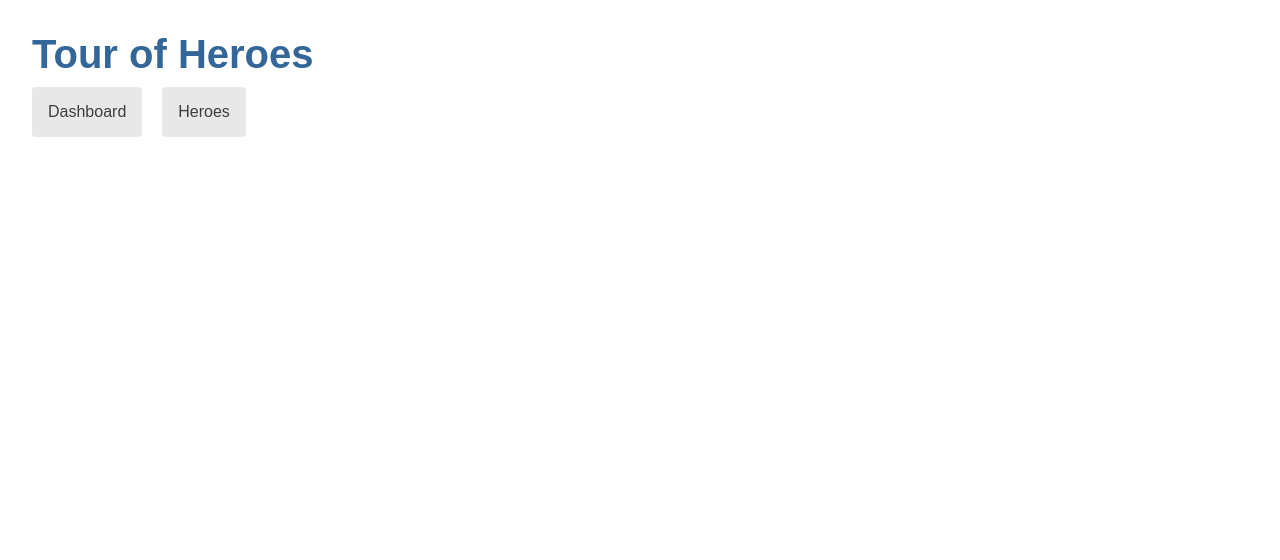
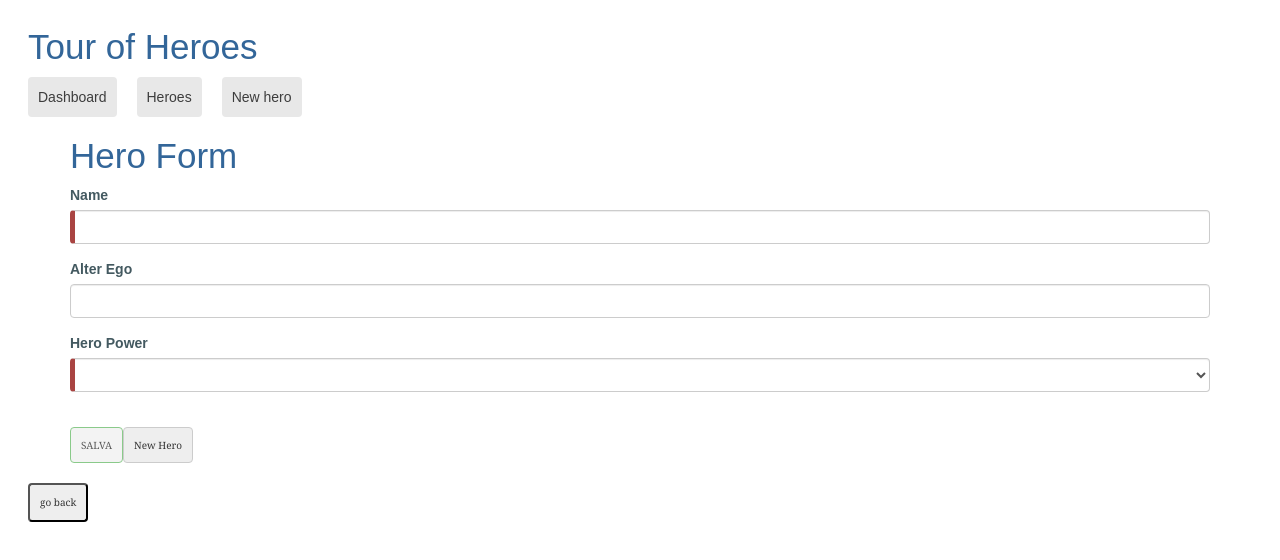
Before and after one commit to MatteoR1994/tourOfHeroes, an Angular app: page /detail in a window 1280 px wide. Before the commit this address led to /. Shown: the top 560 px of the page. Built offline with nearby package versions, Linux system fonts and the light colour scheme.

Commit message:
inserimento e modifica eroe con form

```diff
--- a/src/app/app-routing.module.ts
+++ b/src/app/app-routing.module.ts
@@ -8,6 +8,7 @@ const routes: Routes = [
   { path: '', redirectTo: '/dashboard', pathMatch: 'full' },
   { path: 'dashboard', component: DashboardComponent },
   { path: 'detail/:id', component: HeroDetailComponent },
+  { path: 'detail', component: HeroDetailComponent },
   { path: 'heroes', component: HeroesComponent }
 ];
 
--- a/src/app/app.component.html
+++ b/src/app/app.component.html
@@ -2,6 +2,7 @@
 <nav>
   <a routerLink="/dashboard">Dashboard</a>
   <a routerLink="/heroes">Heroes</a>
+  <a routerLink="/detail">New hero</a>
 </nav>
 <router-outlet></router-outlet>
 <app-messages></app-messages>
--- a/src/app/components/hero-detail/hero-detail.component.html
+++ b/src/app/components/hero-detail/hero-detail.component.html
@@ -1,14 +1,64 @@
 <div *ngIf="hero">
-
-    <h2>{{hero.name | uppercase}} Details</h2>
+    <!-- <h2>{{hero.name | uppercase}} Details</h2>
     <div><span>id: </span>{{hero.id}}</div>
     <div>
         <label for="hero-name">Hero name: </label>
         <input id="hero-name" [(ngModel)]="hero.name" placeholder="name">
     </div>
-    <img class="profile-photo" src="{{hero.img}}" alt="user profile img">
+    <img class="profile-photo" src="{{hero.img}}" alt="user profile img"> -->
+    <div class="container">
+        <div [hidden]="submitted">
+            <h1>Hero Form</h1>
+            <form (ngSubmit)="onSubmit()" #heroForm="ngForm">
+                <div class="form-group">
+                    <label for="name">Name</label>
+                    <input type="text" class="form-control" id="name" required [(ngModel)]="hero.name" name="name"
+                        #name="ngModel">
+                    <div [hidden]="name.valid || name.pristine" class="alert alert-danger">
+                        Name is required
+                    </div>
+                </div>
 
+                <div class="form-group">
+                    <label for="alterEgo">Alter Ego</label>
+                    <input type="text" class="form-control" id="alterEgo" [(ngModel)]="hero.alterEgo" name="alterEgo">
+                </div>
+
+                <div class="form-group">
+                    <label for="power">Hero Power</label>
+                    <select class="form-control" id="power" required [(ngModel)]="hero.power" name="power"
+                        #power="ngModel">
+                        <option *ngFor="let pow of powers" [value]="pow">{{pow}}</option>
+                    </select>
+                    <div [hidden]="power.valid || power.pristine" class="alert alert-danger">
+                        Power is required
+                    </div>
+                </div>
+
+                <button style="color: black;" type="submit" class="btn btn-success" (click)="save()" [disabled]="!heroForm.form.valid">SALVA</button>
+                <button type="button" class="btn btn-default" (click)="newHero(); heroForm.reset()">New Hero</button>
+            </form>
+        </div>
+
+        <div [hidden]="!submitted">
+            <h2>You submitted the following:</h2>
+            <div class="row">
+                <div class="col-xs-3">Name</div>
+                <div class="col-xs-9">{{ hero.name }}</div>
+            </div>
+            <div class="row">
+                <div class="col-xs-3">Alter Ego</div>
+                <div class="col-xs-9">{{ hero.alterEgo }}</div>
+            </div>
+            <div class="row">
+                <div class="col-xs-3">Power</div>
+                <div class="col-xs-9">{{ hero.power }}</div>
+            </div>
+            <br>
+            <button type="button" class="btn btn-primary" (click)="submitted=false">Edit</button>
+        </div>
+    </div>
 </div>
+
 <button type="button" (click)="goBack()">go back</button>
-
-<button type="button" (click)="save()">save</button>
+<!-- <button type="button" (click)="save()">save</button> -->
--- a/src/app/components/hero-detail/hero-detail.component.ts
+++ b/src/app/components/hero-detail/hero-detail.component.ts
@@ -11,6 +11,10 @@ import { HeroService } from 'src/app/services/hero.service';
 })
 export class HeroDetailComponent implements OnInit {
 
+  powers = ['Really Smart', 'Super Flexible', 'Super Hot', 'Weather Changer'];
+
+  isNewHero = false;
+
   @Input() hero?: Hero;
 
   constructor(private route: ActivatedRoute, private heroService: HeroService, private location: Location) { }
@@ -21,8 +25,20 @@ export class HeroDetailComponent implements OnInit {
 
   getHero(): void {
     const id = Number(this.route.snapshot.paramMap.get('id'));
-    this.heroService.getHero(id)
-      .subscribe(hero => this.hero = hero);
+
+    if (id) {
+      this.heroService.getHero(id).subscribe((data) => {
+        if (data) {
+          this.isNewHero = false;
+          this.hero = data;
+        }
+      });
+    } else {
+      this.isNewHero = true;
+      this.hero = { id: "", name: "", power: "", alterEgo: "" }
+    }
+
+    // this.heroService.getHero(id).subscribe(hero => this.hero = hero);
   }
 
   goBack(): void {
@@ -31,8 +47,35 @@ export class HeroDetailComponent implements OnInit {
 
   save(): void {
     if (this.hero) {
-      this.heroService.updateHero(this.hero).subscribe(() => this.goBack());
+      if (this.isNewHero) {
+        this.heroService.addHero(this.hero).subscribe(data => {
+          console.log(data);
+          this.goBack();
+        });
+      } else{
+        this.heroService.updateHero(this.hero).subscribe(data => {
+          console.log(data);
+          this.goBack();
+        });
+      }
+
     }
+    // if (this.hero) {
+    //   this.heroService.updateHero(this.hero).subscribe(() => this.goBack());
+    // }
+  }
+
+  submitted = false;
+
+  onSubmit() {
+    this.submitted = true;
+    // this.heroService.addHero(this.model as Hero).subscribe((hero) => {
+    //   this.insertedHero.emit(hero);
+    // })
+  }
+
+  newHero() {
+    this.hero = { id: '42', name: '', power: '' };
   }
 
 }
--- a/src/app/components/heroes/heroes.component.html
+++ b/src/app/components/heroes/heroes.component.html
@@ -9,12 +9,11 @@
     </li>
 </ul>
 
-<div>
+<!-- <div>
     <label for="new-hero">Hero name: </label>
     <input id="new-hero" #heroName />
 
-    <!-- (click) passes input value to add() and then clears the input -->
     <button type="button" class="add-button" (click)="add(heroName.value); heroName.value=''">
-      Add hero
+        Add hero
     </button>
-  </div>
+</div> -->
--- a/src/app/model/hero.ts
+++ b/src/app/model/hero.ts
@@ -1,5 +1,6 @@
 export interface Hero {
+    id: string;
     name: string;
-    img: string;
-    id: string;
+    power: string;
+    alterEgo?: string;
 }
--- /dev/null
+++ b/src/assets/form.css
@@ -0,0 +1,7 @@
+.ng-valid[required], .ng-valid.required  {
+    border-left: 5px solid #42A948; /* green */
+}
+
+.ng-invalid:not(form)  {
+    border-left: 5px solid #a94442; /* red */
+}
--- a/src/index.html
+++ b/src/index.html
@@ -6,6 +6,7 @@
   <base href="/">
   <meta name="viewport" content="width=device-width, initial-scale=1">
   <link rel="icon" type="image/x-icon" href="favicon.ico">
+  <link rel="stylesheet" href="./assets/form.css">
 </head>
 <body>
   <app-root></app-root>
--- a/src/styles.scss
+++ b/src/styles.scss
@@ -1,5 +1,6 @@
 /* You can add global styles to this file, and also import other style files */
 /* Application-wide Styles */
+@import url('https://unpkg.com/bootstrap@3.3.7/dist/css/bootstrap.min.css');
 h1 {
     color: #369;
     font-family: Arial, Helvetica, sans-serif;
```
